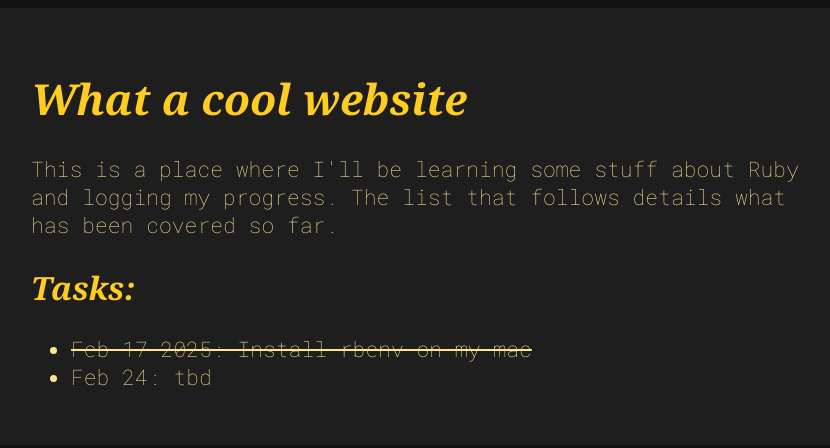
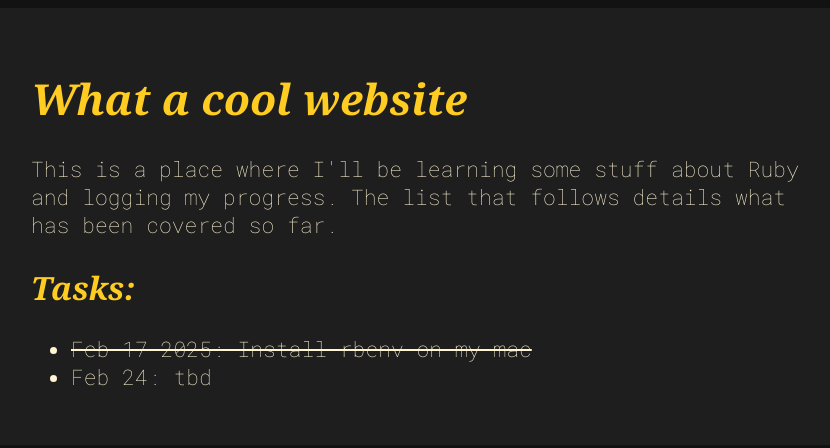
Before and after one commit to lexfeathers/minataur, a plain HTML site: page index.html in a window 1280 px wide. Shown: the whole page, without its empty margins (209-1039 px from the left). Drawn offline with Linux system fonts and the light colour scheme.

Commit message:
Font colour things

```diff
--- a/index.html
+++ b/index.html
@@ -25,7 +25,7 @@
         font-size: 16pt;
         font-family: 'Roboto Mono', monospace;
         font-weight: 100;
-        color: color-mix(in srgb, #ffcc22, white 50%);
+        color: color-mix(in srgb, #ffcc22, white 80%);
     }
 
     main {
```
